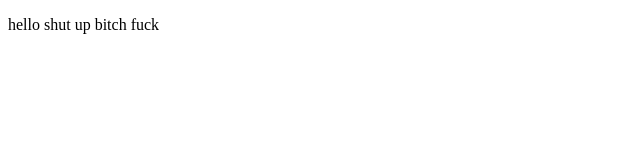
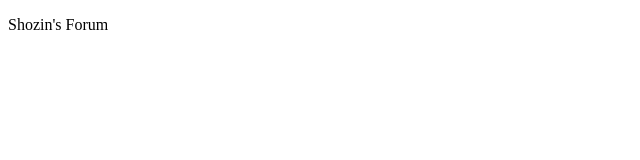
Before and after one commit to shadman-ahmed27/angular-app, an Angular app: page / in a window 1280 px wide. Shown: the top 160 px of the page, without its empty margins (0-640 px from the left). Built offline with nearby package versions, Linux system fonts and the light colour scheme.

Commit message:
created new component

```diff
--- a/src/app/app.component.html
+++ b/src/app/app.component.html
@@ -1,5 +1,5 @@
 <p>
-  hello {{ title }}
+{{ title }}
 </p>
 
 <router-outlet />
--- a/src/app/app.component.ts
+++ b/src/app/app.component.ts
@@ -8,5 +8,5 @@ import { RouterOutlet } from '@angular/router';
   styleUrl: './app.component.scss'
 })
 export class AppComponent {
-  title = 'shut up bitch fuck';
+  title = "Shozin's Forum";
 }
--- /dev/null
+++ b/src/app/first-comp/first-comp.component.html
@@ -0,0 +1 @@
+<p>first-comp works!</p>
```
Also changed, not shown: src/app/first-comp/first-comp.component.ts (added, +11 -0 lines), src/app/first-comp/first-comp.component.scss (added), 1 other file (tests, documents, lock files or other folders).
